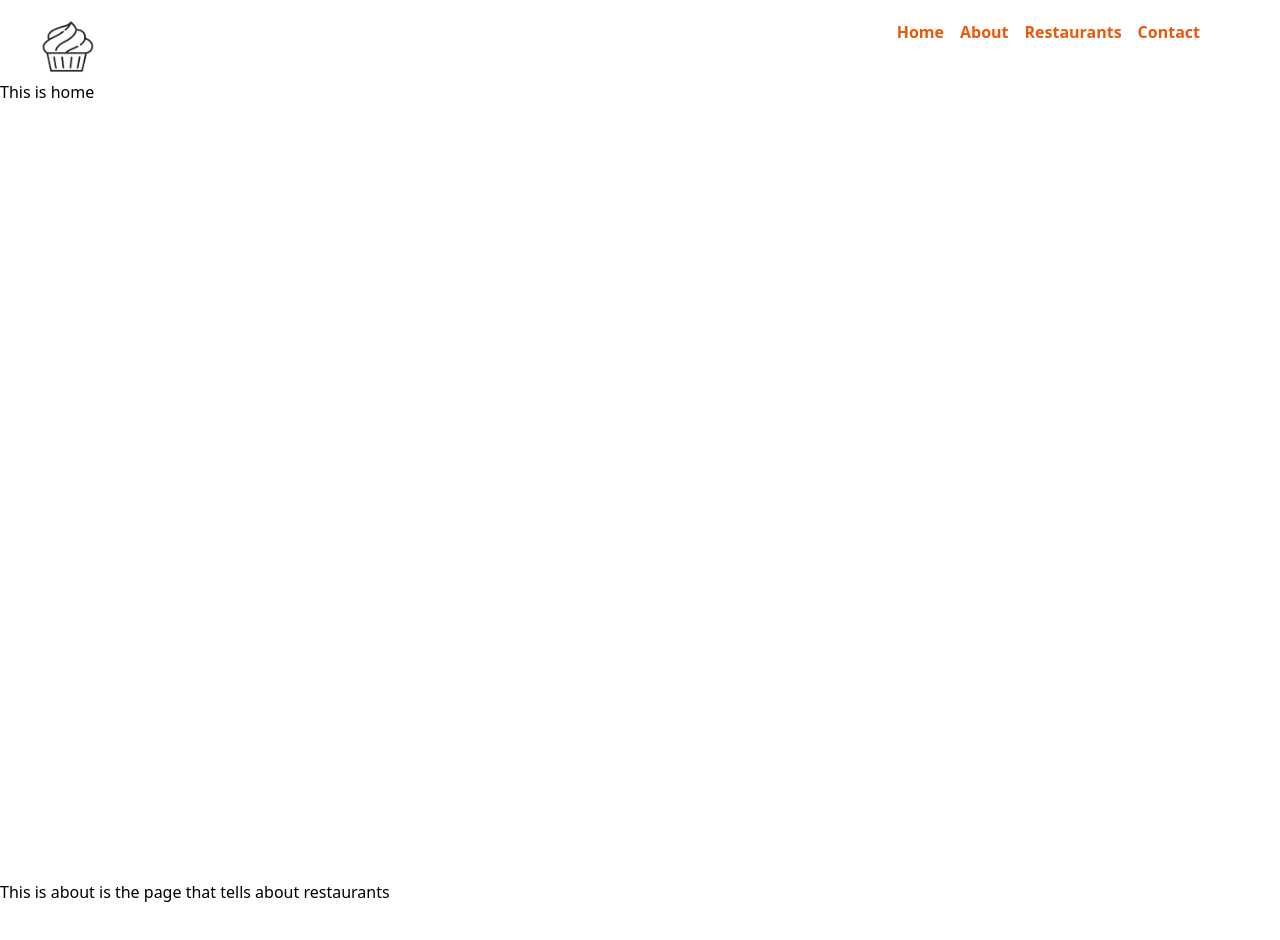
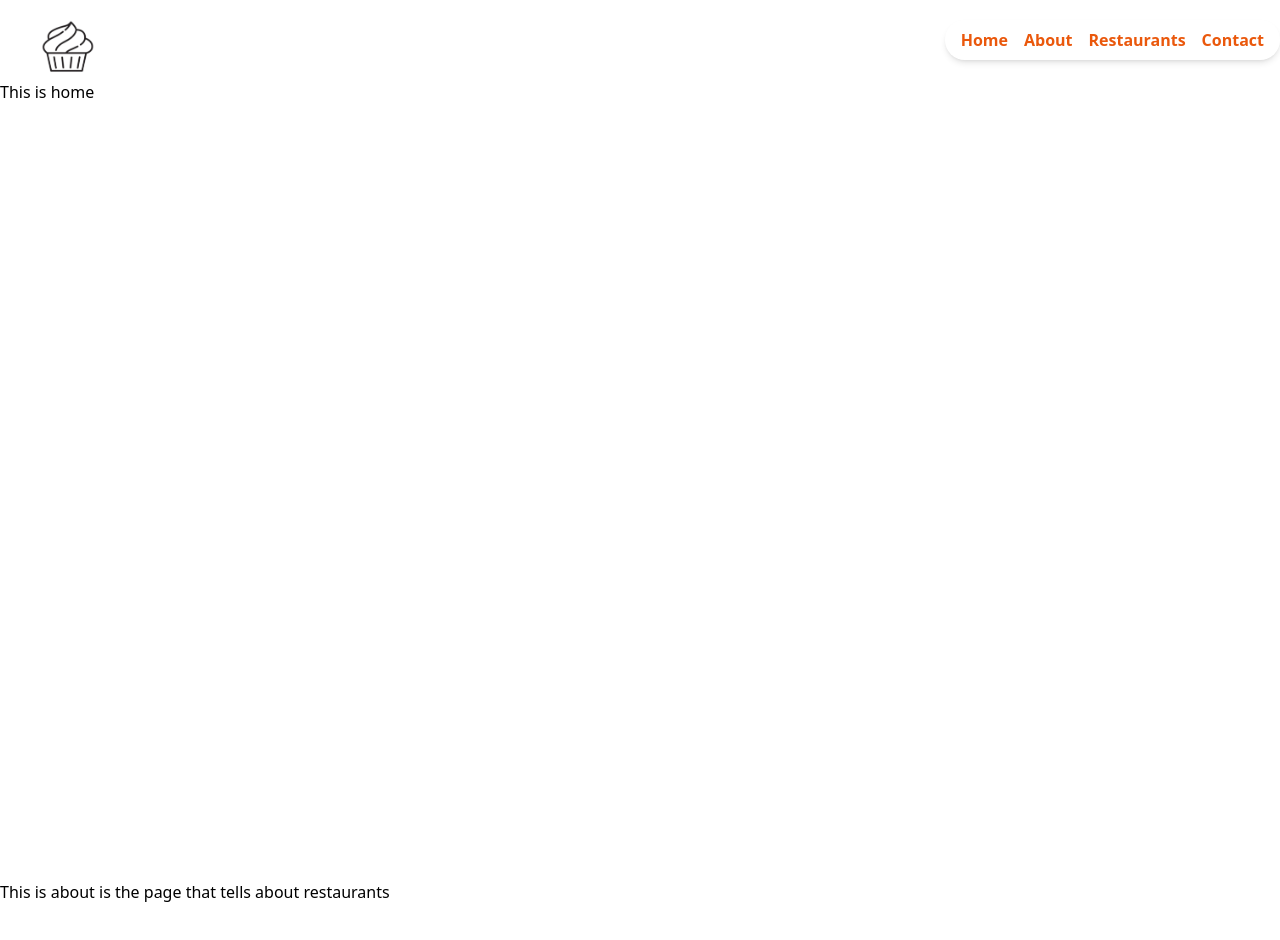
Before and after one commit to Karthikpeddy/FoodDelivery, a React (Create React App) app: page / in a window 1280 px wide. Shown: the top 940 px of the page. Built offline with nearby package versions, Linux system fonts and the light colour scheme.

Commit message:
Styling-02

```diff
--- a/package.json
+++ b/package.json
@@ -8,6 +8,7 @@
     "@testing-library/user-event": "^13.5.0",
     "react": "^18.2.0",
     "react-dom": "^18.2.0",
+    "react-icons": "^4.11.0",
     "react-router-dom": "^6.15.0",
     "react-scripts": "^5.0.1",
     "react-scroll": "^1.8.9",
--- a/src/components/navbar.jsx
+++ b/src/components/navbar.jsx
@@ -4,16 +4,16 @@ import Logo from "../assets/cupcakee.png";
 
 const Navbar = () => {
   return (
-    <div className=" fixed flex justify-between pt-5 w-full">
-      <div className="top-0 left-0 ml-10 pb-20 ">
+    <div className=" fixed flex pt-5 w-full justify-between">
+      <div className="top-0 left-0 ml-10 pb-10 mr-10">
         <img
           src={Logo}
           alt="cupcake icon"
-          className="w-14 h-14 object-cover text-orange-600"
+          className="w-14 h-14 object-cover text-orange-600 "
         />
       </div>
-      <div className="flex justify-evenly mr-20">
-        <ul className="list-none flex flex-row space-x-4 top-0 right-0 pb-20">
+      <div className="flex  mr-100 rounded-full bg-blue shadow-md  h-10 p-4  items-center gap-20">
+        <ul className="list-none flex flex-row space-x-4 top-0 right-0  ">
           <li>
             <Link
               to="home"
```
Also changed, not shown: 1 other file (tests, documents, lock files or other folders).
